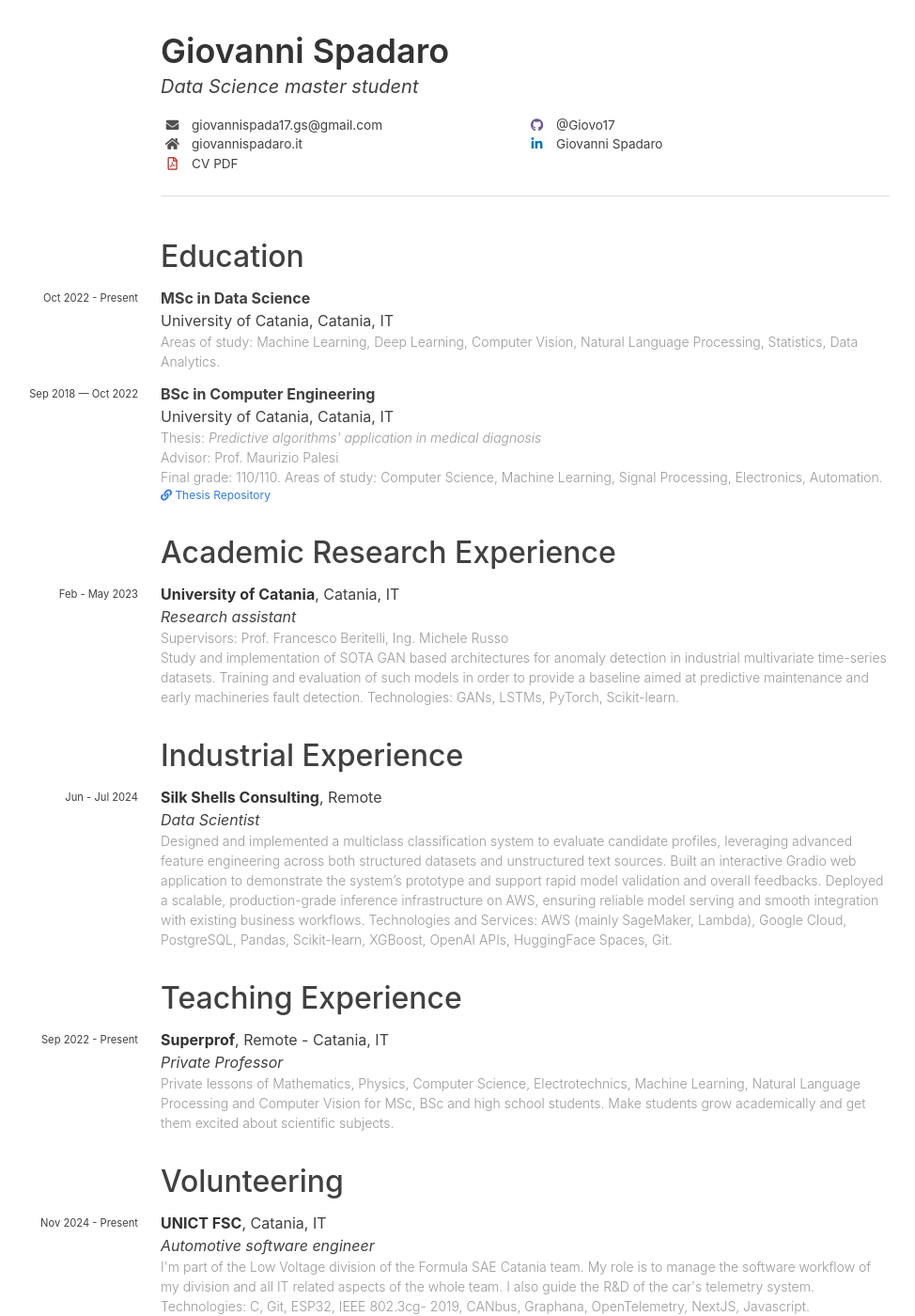
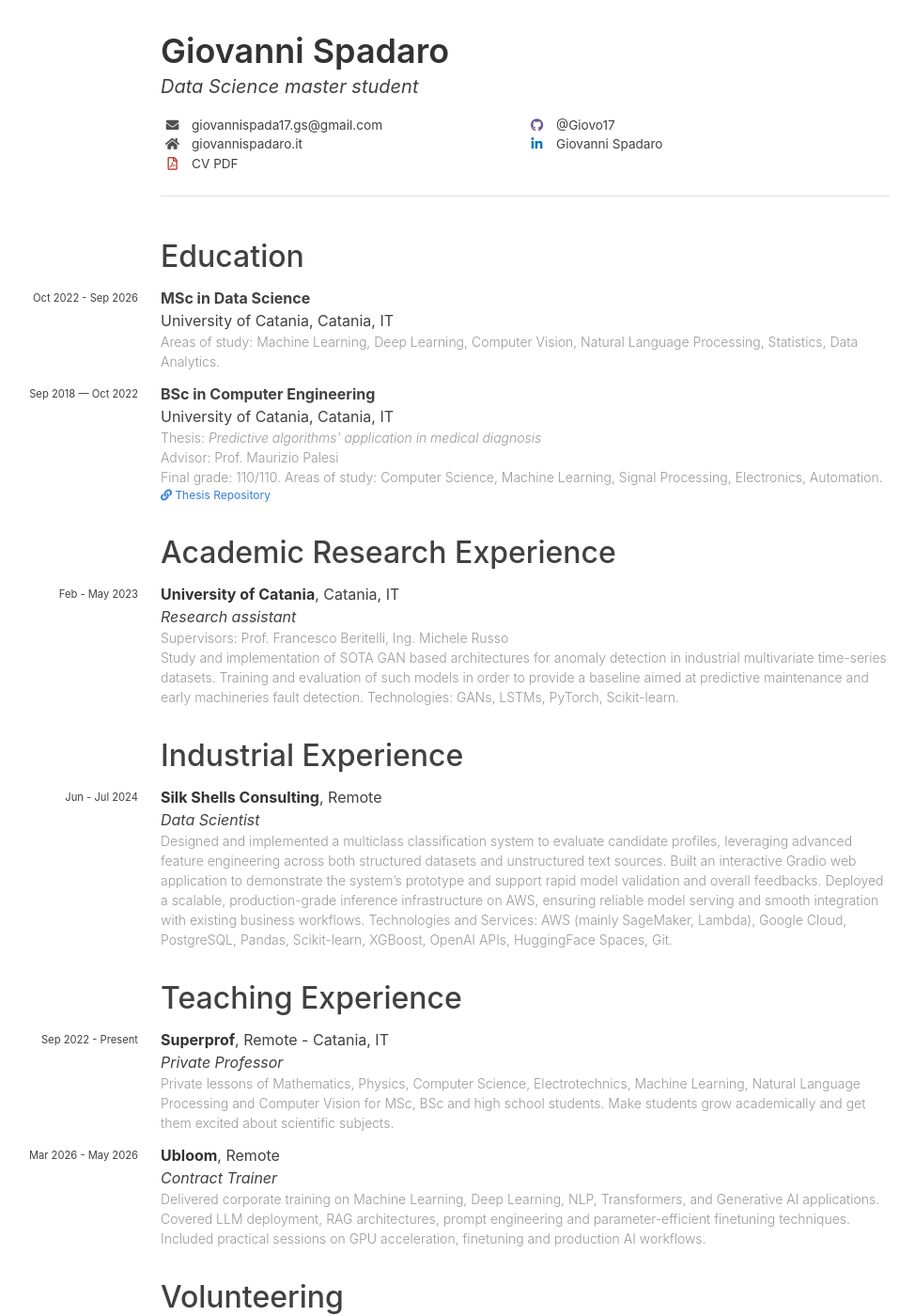
Before and after one commit to Giovo17/giovannispadaro.it, a Jekyll site: the page built from cv.md, in a window 1280 px wide and 1400 px high. Shown: the whole window at 94% size, without its empty margins (161-1135 px from the left). Built offline with Jekyll 4.4.1, drawn with Linux system fonts in a browser that asks for light colours; nearby versions of some CDN libraries; some web fonts are replaced; some of the changed text lies outside the part shown.

Commit message:
updated CV

```diff
--- a/_data/education.yaml
+++ b/_data/education.yaml
@@ -1,6 +1,6 @@
 - degree: "MSc in Data Science"
   years: "Oct 2022 -"
-  years-extra: "Present"
+  years-extra: "Sep 2026"
   institution: University of Catania
   location: "Catania, IT"
   description:
--- a/_data/experiences.yaml
+++ b/_data/experiences.yaml
@@ -33,6 +33,15 @@ Technologies and Services: AWS (mainly SageMaker, Lambda), Google Cloud, Postgre
   profile_page: https://www.superprof.it/dottore-ingegneria-informatica-offre-lezioni-private-machine-learning-natural-language-processing-computer-vision-materie.html"
   type: teaching
 
+- institution: Ubloom
+  location: "Remote"
+  position: Contract Trainer
+  year: "Mar 2026 -"
+  year-extra: "May 2026"
+  description: "Delivered corporate training on Machine Learning, Deep Learning, NLP, Transformers, and Generative AI applications. Covered LLM deployment, RAG architectures, prompt engineering and parameter-efficient finetuning techniques. Included practical sessions on GPU acceleration, finetuning and production AI workflows."
+  institution-url: https://www.ubloom.it/
+  type: teaching
+
 
 - institution: UNICT FSC
   location: "Catania, IT"
--- a/cv.md
+++ b/cv.md
@@ -76,6 +76,12 @@ jsarr:
 {% include cv/courses_certificates.html cc=cc %}
 {% endfor %}
 
+## Skills
+
+{% for skill in site.data.skills %}
+{% include cv/skill.html skill=skill %}
+{% endfor %}
+
 I authorize the processing of the personal data contained in my curriculum vitae in accordance with Article 13 of Legislative Decree 196/2003 and Article 13 of EU Regulation 2016/679 on the protection of individuals with regard to the processing of personal data.
 
 [cv]: {{ site.url }}/files/cv_Giovanni_Spadaro.pdf "My CV."
```
Also changed, not shown: _data/skills.yaml (+11 -32 lines), 1 other file.
